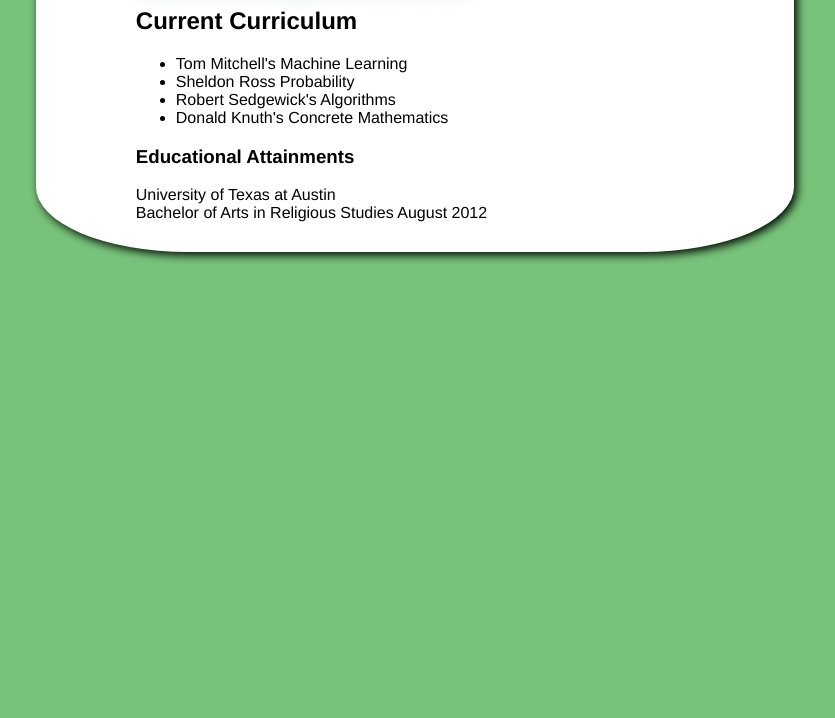
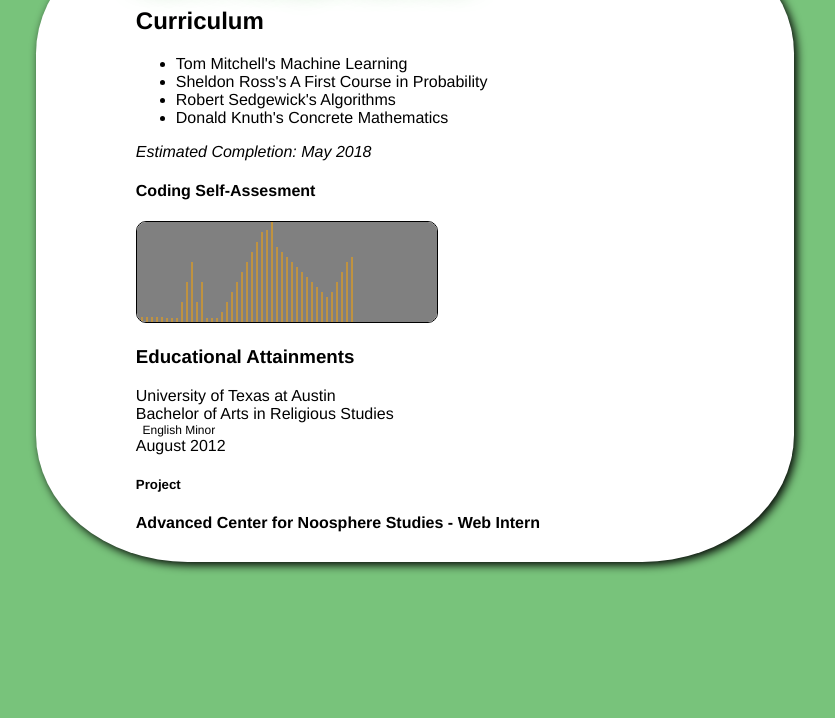
Before and after one commit to chacursmo/chacursmo.github.io, a plain HTML site: page index.html in a window 1280 px wide. Shown: the part 82-800 px from the top of the page, without its empty margins (225-1060 px from the left). Drawn offline with Linux system fonts and the light colour scheme.

Commit message:
FEATURE: Currently Stable Equilibriato

```diff
--- a/css/main.css
+++ b/css/main.css
@@ -1,7 +1,3 @@
-h1,h2,ul,h3,.edu-text {
-    font-family: helvetica;
-}
-
 h1 {
     text-shadow: 2px 2px 30px green;
 }
@@ -11,6 +7,7 @@ html {
 }
 
 body {
+    font-family: helvetica;
     background-color: rgba(76,175,80,0.75);
 }
 
@@ -21,3 +18,8 @@ body {
     padding: 1px 50px 30px 100px;
     box-shadow: 3px 3px 10px black;
 }
+
+canvas {
+    border: 1px solid;
+    border-radius: 10px;
+}
--- a/index.html
+++ b/index.html
@@ -6,23 +6,35 @@
     <title>Samuel Crouch</title>
     <link rel="shortcut icon" type="image/x-icon" href="favicon.png">
     <link rel="stylesheet" href="css/main.css">
+
   </head>
   <body>
     <div class="main">
     <h1>Sam's Simple Summa</h1>
-    <h2>Current Curriculum</h2>
+    <h2>Curriculum</h2>
     <ul>
       <li>Tom Mitchell's Machine Learning</li>
-      <li>Sheldon Ross Probability</li>
+      <li>Sheldon Ross's A First Course in Probability</li>
       <li>Robert Sedgewick's Algorithms</li>
       <li>Donald Knuth's Concrete Mathematics</li>
     </ul>
+    <i>Estimated Completion: May 2018</i>
+    <h4>Coding Self-Assesment</h4>
+    <canvas id="graph" width="300" height="100" style="border:1px solid"></canvas>
     <h3>Educational Attainments</h3>
     <div class="edu-text">
     University of Texas at Austin
     <br>
-    Bachelor of Arts in Religious Studies August 2012
+    Bachelor of Arts in Religious Studies
+    <br>
+
+    <div style="font-size:.75em">&nbsp English Minor</div>
     </div>
-    </main>
-  </body>
+     August 2012
+    <h5>Project</h5>
+    <b>Advanced Center for Noosphere Studies - Web Intern</b>
+</main>
+<script src="js/assess.js"></script>
+<script src="js/graph.js"></script>
+</body>
 </html>
--- /dev/null
+++ b/js/assess.js
@@ -0,0 +1,49 @@
+var records = {
+    "09/07/2017": 5,
+    "09/08/2017": 5,
+    "09/09/2017": 5,
+    "09/10/2017": 5,
+    "09/11/2017": 5,
+    "09/12/2017": 5,
+    "09/13/2017": 5,
+    "09/14/2017": 4,
+    "09/15/2017": 4,
+    "09/16/2017": 4,
+    "09/17/2017": 20,
+    "09/18/2017": 40,
+    "09/19/2017": 60,
+    "09/20/2017": 20,
+    "09/21/2017": 40,
+    "09/22/2017": 4,
+    "09/23/2017": 4,
+    "09/24/2017": 4,
+    "09/25/2017": 10,
+    "09/26/2017": 20,
+    "09/27/2017": 30,
+    "09/28/2017": 40,
+    "09/29/2017": 50,
+    "09/30/2017": 60,
+    "10/01/2017": 70,
+    "10/02/2017": 80,
+    "10/03/2017": 90,
+    "10/04/2017": 92,
+    "10/05/2017": 100,
+    "10/06/2017": 75,
+    "10/07/2017": 70,
+    "10/08/2017": 65,
+    "10/09/2017": 60,
+    "10/10/2017": 55,
+    "10/11/2017": 50,
+    "10/12/2017": 45,
+    "10/13/2017": 40,
+    "10/14/2017": 35,
+    "10/15/2017": 30,
+    "10/16/2017": 25,
+    "10/17/2017": 30,
+    "10/18/2017": 40,
+    "10/19/2017": 50,
+    "10/20/2017": 60,
+    "10/21/2017": 65,
+
+
+};
--- /dev/null
+++ b/js/graph.js
@@ -0,0 +1,23 @@
+var graph = document.getElementById('graph');
+var ctx = graph.getContext('2d');
+
+ctx.fillStyle = 'gray';
+ctx.fillRect(0,0,500,100);
+
+ctx.beginPath();
+ctx.strokeStyle = 'orange';
+ctx.moveTo(0,100);
+var kys = Object.keys(records);
+var x;
+var y;
+
+
+for (var i = 0; i < kys.length; i++){
+    y = 100 - records[kys[i]];
+    ctx.lineTo(x,y);
+    x = (i * 5);
+    y = 100;
+    ctx.moveTo(x,y);
+}
+
+ctx.stroke();
```
